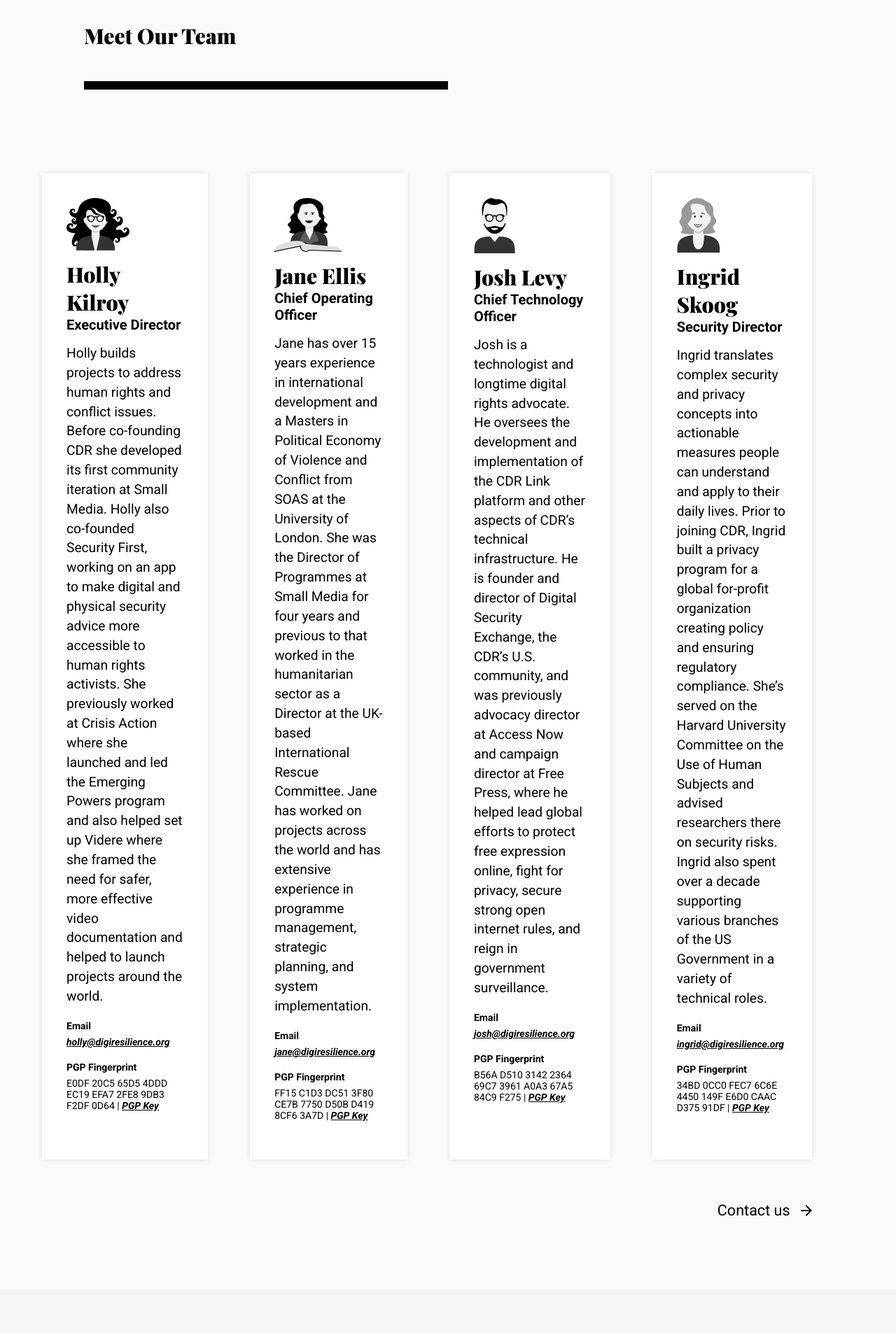
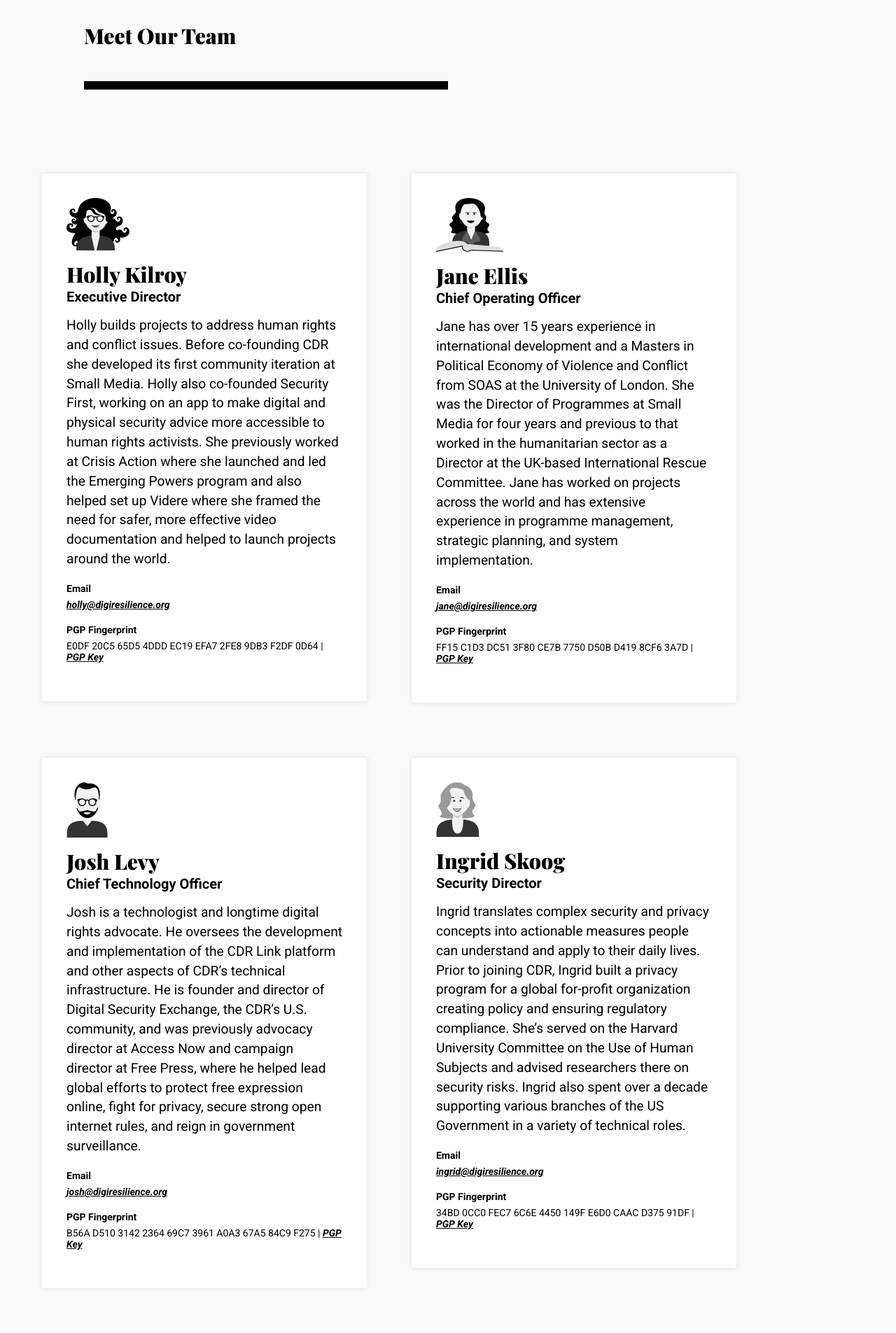
Before and after one commit to redaranj/landing, a Jekyll site: the page built from index.md, in a window 1280 px wide. Shown: the part 1513-3418 px from the top of the page at 70% size. Built offline with Jekyll 4.4.1, drawn with Linux system fonts in a browser that asks for light colours.

Commit message:
Use 2x2 grid for profiles instead of 4x1 on desktop.

```diff
--- a/_sass/_style.scss
+++ b/_sass/_style.scss
@@ -356,13 +356,16 @@ p, dd, dt, li {
 	margin-top: $padding-standard * 2;
 	margin-left: -$padding-standard;
 	margin-right: -$padding-standard;
-	display: flex;
 }
 
 .profile {
 	background: $white;
 	padding: 35px;
 	box-shadow: 0 0 8px rgba($black, .1);
+  display: inline-block;
+  width: 40%;
+  vertical-align: top;
+  margin-bottom: $padding-standard;
 
 	&:not(:nth-child(3)) {
 		margin-right: $padding-standard;
@@ -438,6 +441,7 @@ p, dd, dt, li {
 	.profile {
 		margin-bottom: 40px;
 		margin-right: 0 !important;
+    width: auto;
 	}
 
 	.profile--header {
@@ -457,6 +461,15 @@ p, dd, dt, li {
 }
 
 @media screen and (max-width: $breakpoint-small) {
+  .profiles {
+    display: block;
+    margin-top: 30px;
+  }
+
+  .profile {
+    width: auto;
+  }
+
 	.profile--name {
 		font-size: 1rem;
 	}
```
